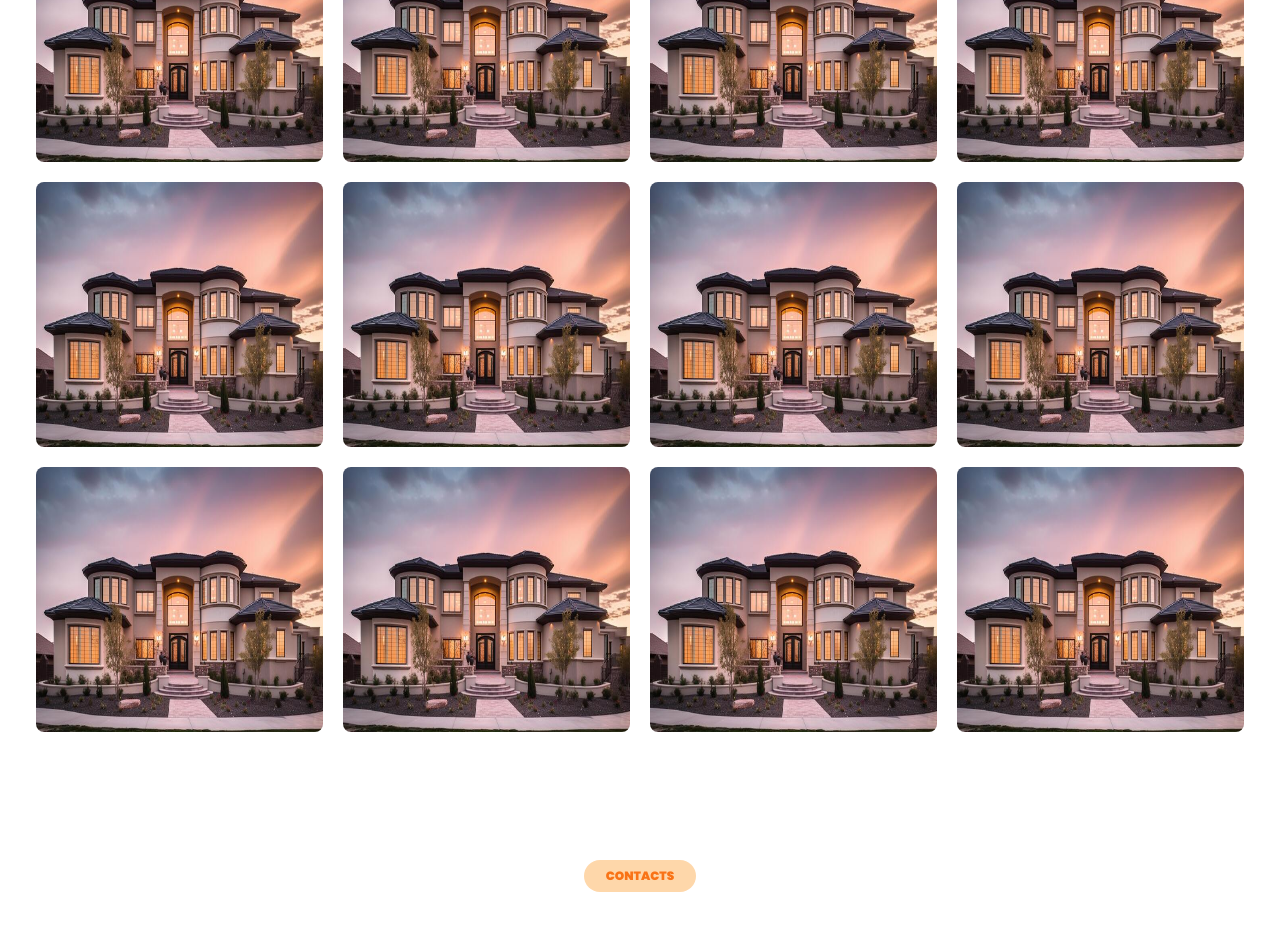
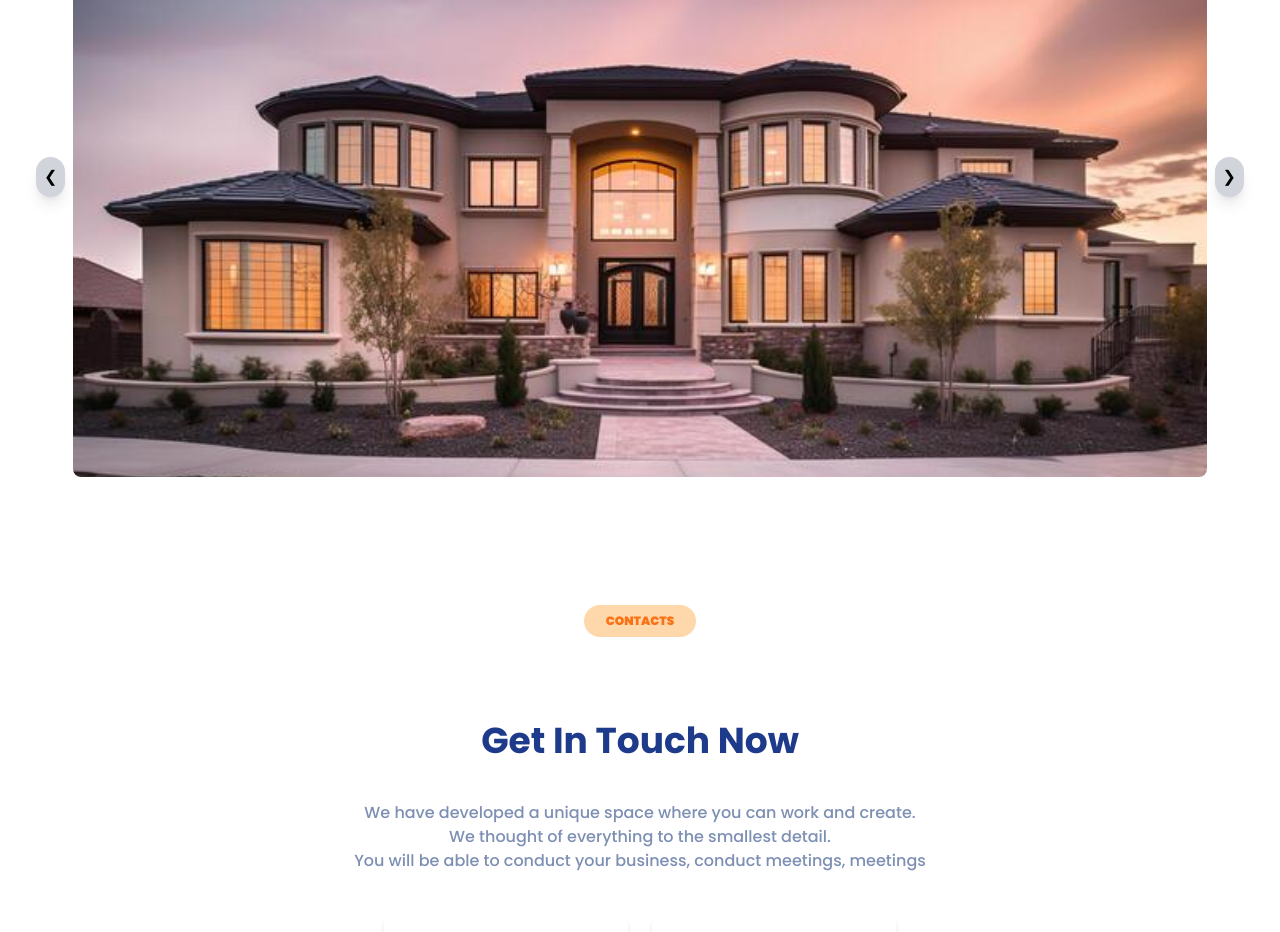
Before and after one commit to akoliyanirmal/Real-Estate, a Next.js app: page / in a window 1280 px wide. Shown: the part 2019-2951 px from the top of the page. Built offline with nearby package versions, Linux system fonts and the light colour scheme.

Commit message:
photo page

```diff
--- a/package.json
+++ b/package.json
@@ -19,6 +19,7 @@
     "react-dom": "18.2.0",
     "react-hook-form": "^7.43.9",
     "react-icons": "^4.8.0",
+    "react-responsive-carousel": "^3.2.23",
     "react-toastify": "^9.1.2",
     "yup": "^1.0.2"
   },
--- a/src/components/header.jsx
+++ b/src/components/header.jsx
@@ -4,15 +4,11 @@ import logo from "../assets/images/logo.png";
 import { AiOutlineMenu, AiOutlineClose } from "react-icons/ai";
 import Image from "next/image";
 import ThemeChanger from "./themeChanger";
-import {
-  FaAngleDown,
-  FaAngleUp,
-  FaAngleLeft,
-  FaAngleRight,
-} from "react-icons/fa";
+import { FaAngleDown, FaAngleLeft } from "react-icons/fa";
 
 const Header = () => {
   const [header, setHeader] = useState(false);
+
   const [projectDropdown, setProjectDropdown] = useState(false);
   const [residentialDropdown, setResidentialDropdown] = useState(false);
   const [beachResortDropdown, setBeachResortDropdown] = useState(false);
@@ -143,7 +139,7 @@ const Header = () => {
             </Link>
           </li>
           <li
-            className="text-2xl hover:text-orange-500 cursor-pointer flex justify-center"
+            className="text-2xl hover:text-orange-500 cursor-pointer flex justify-center relative left-3"
             onClick={() => setProjectDropdown(!projectDropdown)}
           >
             Project{" "}
@@ -154,7 +150,7 @@ const Header = () => {
           {projectDropdown && (
             <ul className="space-y-4">
               <li
-                className="text-xl hover:text-orange-500 cursor-pointer flex justify-center"
+                className="text-xl hover:text-orange-500 cursor-pointer flex justify-center relative left-3"
                 onClick={() => setResidentialDropdown(!residentialDropdown)}
               >
                 Residential{" "}
@@ -167,7 +163,7 @@ const Header = () => {
               {residentialDropdown && (
                 <ul className="space-y-2">
                   <li
-                    className="text-lg hover:text-orange-500 cursor-pointer flex justify-center"
+                    className="text-lg hover:text-orange-500 cursor-pointer flex justify-center relative left-2"
                     onClick={() => setBeachResortDropdown(!beachResortDropdown)}
                   >
                     Dipla wellness Beach Resort{" "}
@@ -179,24 +175,20 @@ const Header = () => {
                   </li>
                   {beachResortDropdown && (
                     <ul className="space-y-2">
-                      <li className="text-base hover:text-orange-500 flex justify-center">
+                      <li className="text-base hover:text-orange-500 flex justify-center pt-3 pb-3">
                         <a
                           href="/assets/brochure.pdf"
+                          rel="noopener noreferrer"
                           target="_blank"
-                          rel="noopener noreferrer"
                         >
-                          View
-                        </a>
-                      </li>
-                      <li className="text-base hover:text-orange-500 flex justify-center">
-                        <a href="/assets/brochure.pdf" download>
-                          Download
+                          View/Download
                         </a>
                       </li>
                     </ul>
                   )}
                 </ul>
               )}
+
               <li className="text-xl hover:text-orange-500 flex justify-center">
                 Industrial
               </li>
--- a/src/components/insta.jsx
+++ b/src/components/insta.jsx
@@ -1,15 +1,27 @@
-import React from "react";
+import React, { useState } from "react";
 import Image from "next/image";
 import banner from "../assets/images/banner.jpg";
 
 const Photos = () => {
+  const [currentSlide, setCurrentSlide] = useState(0);
+  const totalSlides = 12; // Number of images
+
+  const nextSlide = () => {
+    setCurrentSlide((prevSlide) => (prevSlide + 1) % totalSlides);
+  };
+
+  const prevSlide = () => {
+    setCurrentSlide((prevSlide) => (prevSlide - 1 + totalSlides) % totalSlides);
+  };
+
   return (
     <div className="relative p-4 mb-4">
       <div className="flex justify-center items-center p-3">
-        <button className="mt-10 mb-4 bg-orange-200 hover:bg-blue-600 px-4 py-1 rounded-2xl text-orange-500 hover:text-black h-8 w-28 font-black text-xs uppercase cursor-pointer">
+        <button className="mt-10 mb-4 bg-[#EFE1D1] dark:bg-[#334756] text-black dark:text-white px-4 py-1 rounded-2xl h-8 w-28 font-black text-xs uppercase cursor-pointer">
           Photos
         </button>
       </div>
+
       <div className="relative">
         <div className="flex flex-col justify-center items-center">
           <p className="text-2xl sm:text-4xl text-blue-900 font-bold text-center z-20 relative capitalize mt-14 dark:text-gray-300">
@@ -18,85 +30,43 @@ const Photos = () => {
         </div>
       </div>
 
-      <div className="flex justify-center items-center">
-        <div className="grid grid-cols-1 sm:grid-cols-2 md:grid-cols-3 lg:grid-cols-4 gap-5 m-5 mt-10 max-w-[1300px]">
-          <Image
-            src={banner}
-            alt="photo 1"
-            className="w-[300px] h-[265px] rounded-lg hover:scale-110 transition-transform duration-200"
-          />
-          <Image
-            src={banner}
-            alt="photo 2"
-            className="w-[300px] h-[265px] rounded-lg hover:scale-110 transition-transform duration-200"
-          />
-          <Image
-            src={banner}
-            alt="photo 3"
-            className="w-[300px] h-[265px] rounded-lg hover:scale-110 transition-transform duration-200"
-          />
-          <Image
-            src={banner}
-            alt="photo 4"
-            className="w-[300px] h-[265px] rounded-lg hover:scale-110 transition-transform duration-200"
-          />
-          <Image
-            src={banner}
-            alt="photo 5"
-            className="w-[300px] h-[265px] rounded-lg hover:scale-110 transition-transform duration-200"
-          />
-          <Image
-            src={banner}
-            alt="photo 6"
-            className="w-[300px] h-[265px] rounded-lg hover:scale-110 transition-transform duration-200"
-          />
-          <Image
-            src={banner}
-            alt="photo 7"
-            className="w-[300px] h-[265px] rounded-lg hover:scale-110 transition-transform duration-200"
-          />
-          <Image
-            src={banner}
-            alt="photo 8"
-            className="w-[300px] h-[265px] rounded-lg hover:scale-110 transition-transform duration-200"
-          />
-          <Image
-            src={banner}
-            alt="photo 9"
-            className="w-[300px] h-[265px] rounded-lg hover:scale-110 transition-transform duration-200"
-          />
-          <Image
-            src={banner}
-            alt="photo 10"
-            className="w-[300px] h-[265px] rounded-lg hover:scale-110 transition-transform duration-200"
-          />
-          <Image
-            src={banner}
-            alt="photo 11"
-            className="w-[300px] h-[265px] rounded-lg hover:scale-110 transition-transform duration-200"
-          />
-          <Image
-            src={banner}
-            alt="photo 12"
-            className="w-[300px] h-[265px] rounded-lg hover:scale-110 transition-transform duration-200"
-          />
+      <div className="flex justify-center items-center relative max-w-[1300px] w-full p-5">
+        {/* Navigation buttons */}
+        <button
+          onClick={prevSlide}
+          className="bg-gray-300 p-2 rounded-full shadow-lg hover:bg-gray-400"
+        >
+          &#10094;
+        </button>
+
+        <div className="relative overflow-hidden w-full mx-2">
+          <div
+            className="flex transition-transform duration-500"
+            style={{ transform: `translateX(-${currentSlide * 100}%)` }}
+          >
+            {[...Array(12).keys()].map((_, index) => (
+              <div key={index} className="flex-shrink-0 w-full">
+                <Image
+                  src={banner}
+                  alt={`photo ${index + 1}`}
+                  className="w-full h-auto max-h-[600px] object-cover rounded-lg"
+                  width={1000}
+                  height={600}
+                />
+              </div>
+            ))}
+          </div>
         </div>
+
+        <button
+          onClick={nextSlide}
+          className="bg-gray-300 p-2 rounded-full shadow-lg hover:bg-gray-400"
+        >
+          &#10095;
+        </button>
       </div>
     </div>
   );
 };
 
 export default Photos;
-
-// import photo1 from "../assets/images/photo1.jpg";
-// import photo2 from "../assets/images/photo2.jpg";
-// import photo3 from "../assets/images/photo3.jpg";
-// import photo4 from "../assets/images/photo4.jpg";
-// import photo5 from "../assets/images/photo5.jpg";
-// import photo6 from "../assets/images/photo6.jpg";
-// import photo7 from "../assets/images/photo7.jpg";
-// import photo8 from "../assets/images/photo8.jpg";
-// import home1 from "../assets/images/home1.jpg";
-// import home2 from "../assets/images/home2.jpg";
-// import home3 from "../assets/images/home3.jpg";
-// import home4 from "../assets/images/home4.jpg";
```
Also changed, not shown: 2 other files (tests, documents, lock files or other folders).
